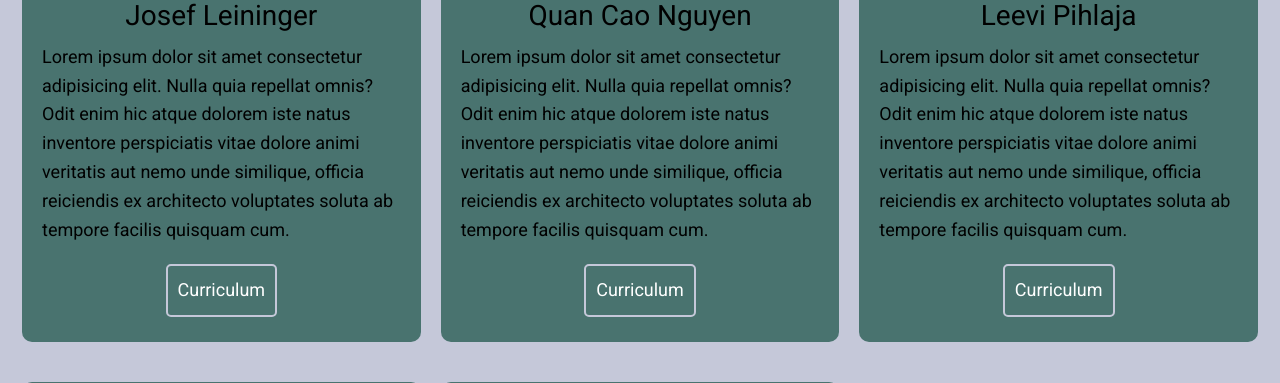
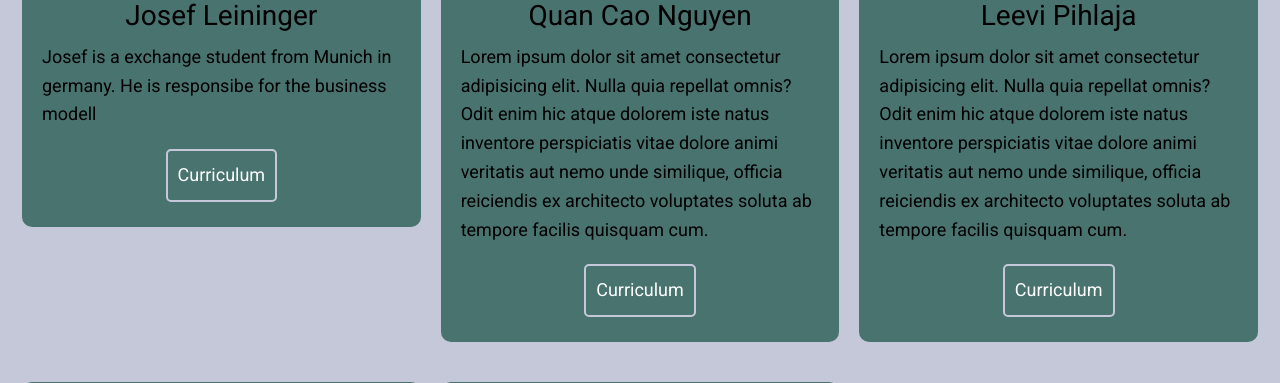
Before and after one commit to JosefLeininger03/carbon_app_2025, a Flask app: page / in a window 1280 px wide. Shown: the part 834-1217 px from the top of the page. Run offline with Flask 2, Linux system fonts and the light colour scheme; some libraries are stand-ins or nearby versions.

Commit message:
Description Developer 1

```diff
--- a/capp/templates/home.html
+++ b/capp/templates/home.html
@@ -47,7 +47,7 @@
         <div class="box">
           <img src="https://randomuser.me/api/portraits/men/10.jpg" alt="" style="border-radius: 50%; width:200px;">
           <h3>Josef Leininger</h3>
-          <p>  Lorem ipsum dolor sit amet consectetur adipisicing elit. Nulla quia repellat omnis? Odit enim hic atque dolorem iste natus inventore perspiciatis vitae dolore animi veritatis aut nemo unde similique, officia reiciendis ex architecto voluptates soluta ab tempore facilis quisquam cum.
+          <p> Josef is a exchange student from Munich in germany. He is responsibe for the business modell
           </p>
           <div class="section_container_buttons_developers">
             <a class="btn_developers" href="#"  target="_blank">Curriculum</a>
```
